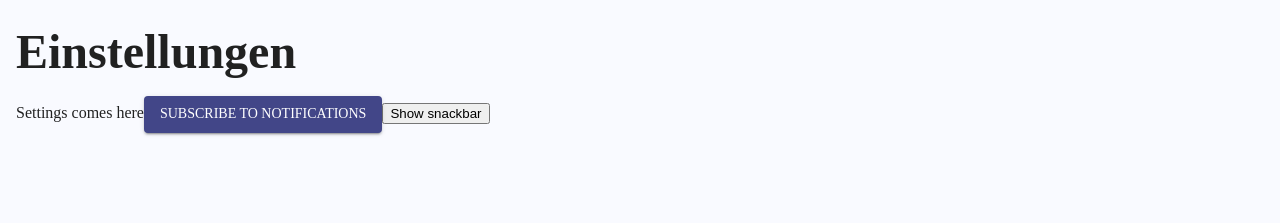
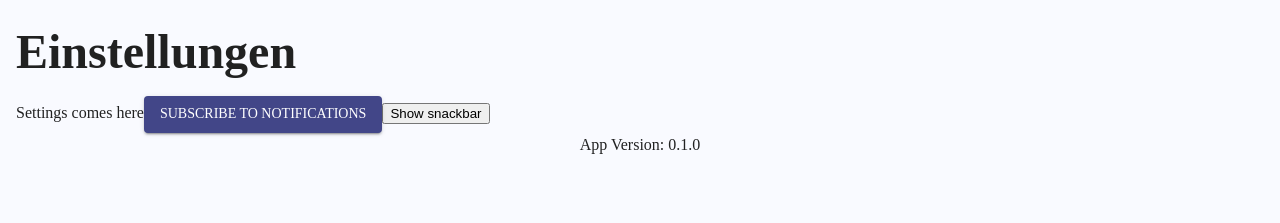
Before and after one commit to LinusHe/MensaPWA, a React (Create React App) app in the folder client/: page /settings in a window 1280 px wide. Shown: the top 223 px of the page. Built offline with nearby package versions, Linux system fonts and the light colour scheme.

Commit message:
feat: added semantic-release

```diff
--- a/client/src/components/Settings.js
+++ b/client/src/components/Settings.js
@@ -3,10 +3,12 @@ import { Grid } from '@mui/material';
 import Typography from '@mui/material/Typography';
 import Button from '@mui/material/Button';
 import { useSnackbar } from 'notistack';
+import packageJson from '../../package.json';
 
 function Settings() {
   const { enqueueSnackbar } = useSnackbar();
   const [isSubscribed, setIsSubscribed] = useState(false);
+  const version = packageJson.version;
 
   const subscribeToPush = async () => {
     const permission = await Notification.requestPermission();
@@ -82,6 +84,11 @@ function Settings() {
         </Typography>}
         <button onClick={() => enqueueSnackbar('That was easy!')}>Show snackbar</button>
       </Grid>
+      <Grid item>
+        <Typography variant="p" fontWeight="light">
+          App Version: {version}
+        </Typography>
+      </Grid>
     </Grid>
   )
 }
```
Also changed, not shown: client/package.json (+42 -1 lines), 1 other file (tests, documents, lock files or other folders).
